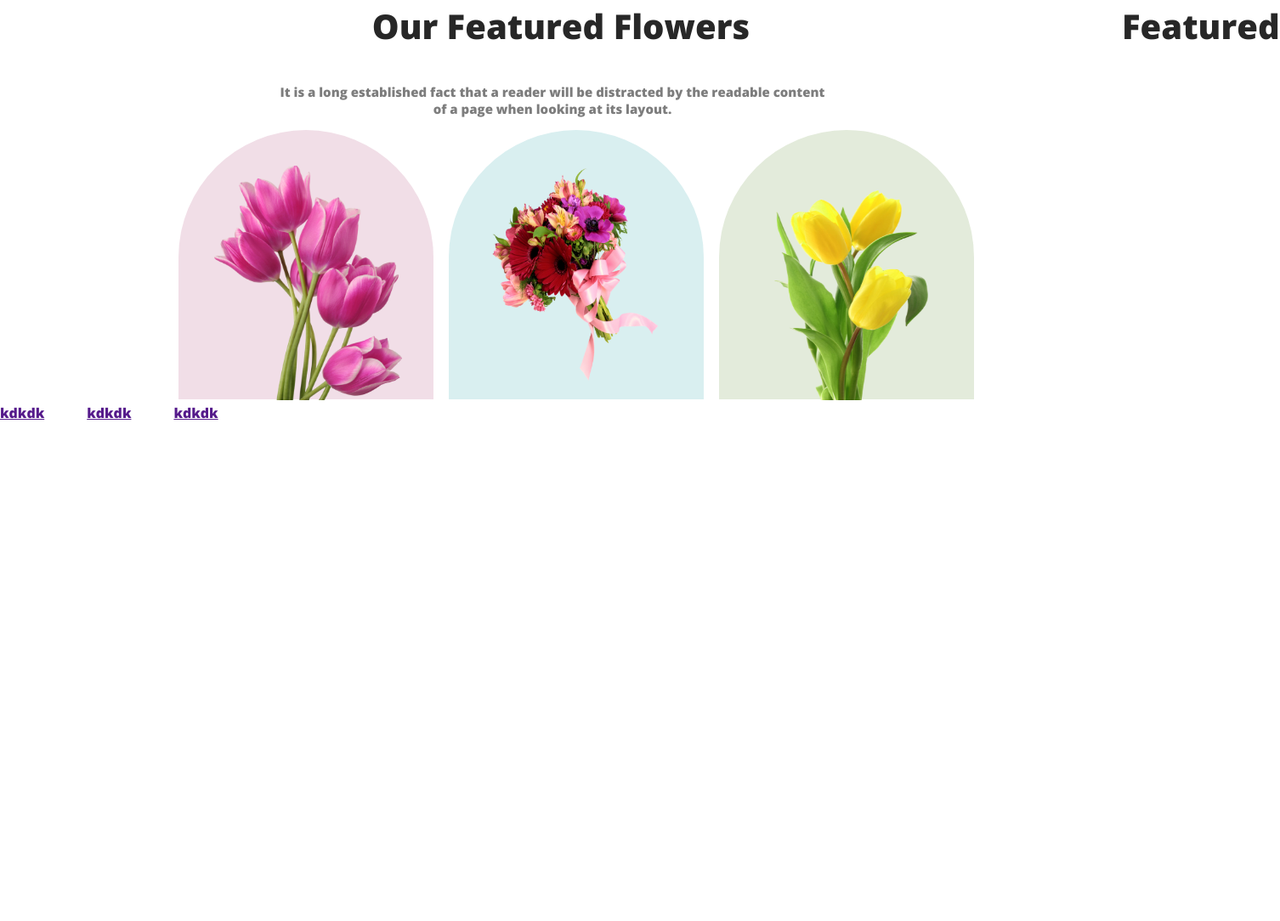
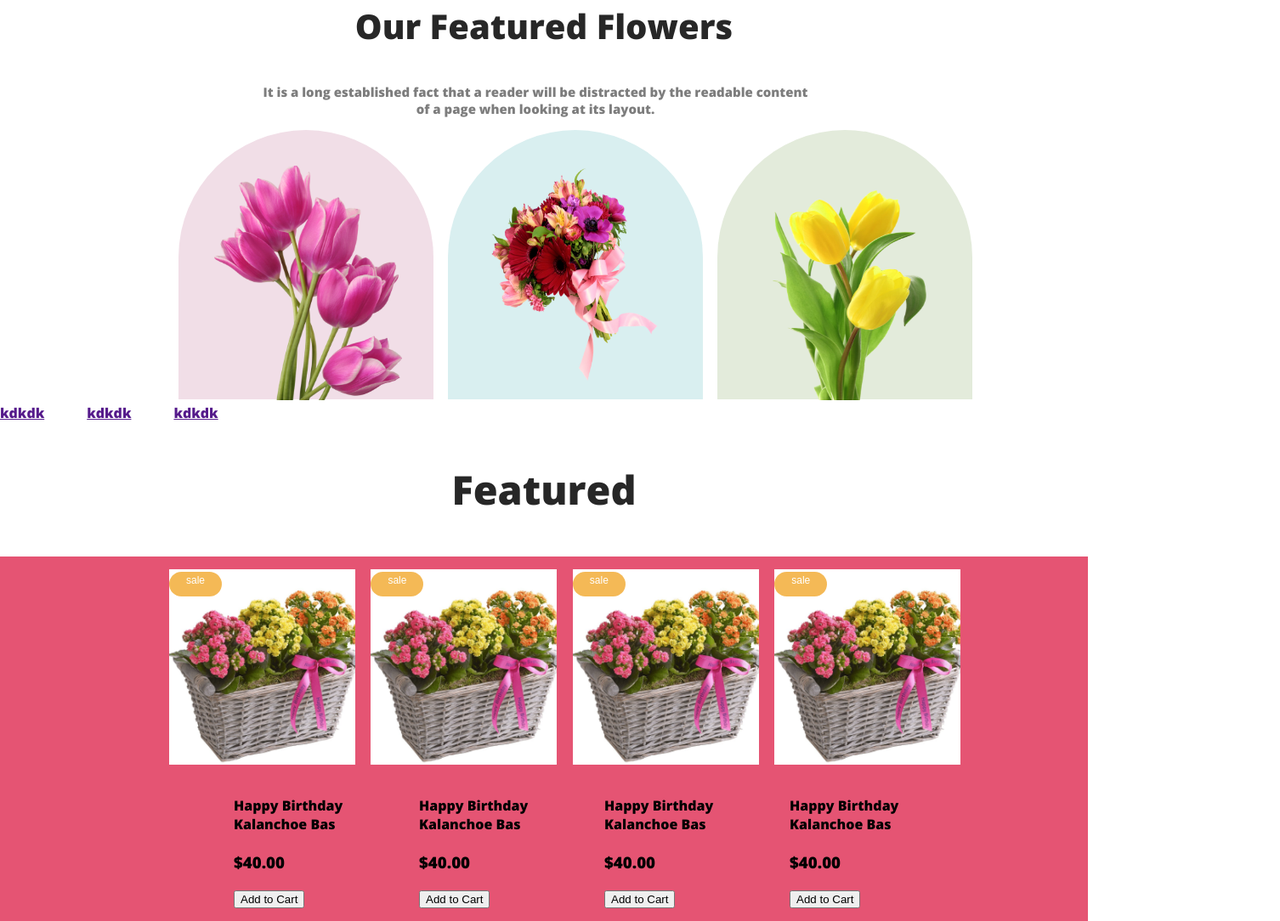
Before and after one commit to pollobkhalil/My-first-assignment, a plain HTML site: page index.html in a window 1280 px wide. Shown: the part 747-1831 px from the top of the page at 85% size, 1506 px wide, since content can reach past the window. Before the commit the page ends 1265 px from the top, so only its background shows below. Drawn offline with nearby package versions, Linux system fonts and the light colour scheme.

Commit message:
featured item

```diff
--- a/css/style.css
+++ b/css/style.css
@@ -45,7 +45,7 @@ body{
 
 /*start 1st section*/
 main{
-    display: flex;
+    /* display: flex; */
     padding-top: 110px;
 }
 .section{
@@ -127,3 +127,54 @@ main{
     text-align: center;
 
 }
+
+/* my unique section start */
+.section-2{
+    /* display: flex; */
+    /* max-width: 1351px; */
+    background-color: #E55473;
+}
+.section-head{
+    color: #272727;
+    text-align: center;
+    font-size: 40px;
+    font-weight: 800;
+}
+.section-box{
+    width: 229px;
+    height: 230px;
+    background: aqua;
+    background-image: url('../image/1st.jpg');
+    background-size: cover;
+}
+.box-container{
+    align-items: center;
+    padding: 15px 150px;
+    padding-left: 199px;
+}
+.feature-container{
+    align-items: center;
+    padding: 15px 150px;
+    padding-top: 1px;
+    gap: 2%;
+}
+.featured-button{
+    background: #F4B956;
+    border-radius: 15px;
+    border: 0;
+    font-size: 12px;
+    color: white;
+    font-weight: 400;
+    padding: 12px 20px;
+    padding-top: 3px;
+}
+.featured-bottom{
+    display: flex;
+    max-width: 928px;
+    gap: 2%;
+    padding-left: 125px;
+}
+.all-box{
+    display: flex;
+    gap: 2%;
+}
--- a/index.html
+++ b/index.html
@@ -48,11 +48,61 @@
         <!-- header banner end -->
 
         <!-- My unique section -->
-        <section class="section-2">
-            <div class="section-contant">
-                <h3 class="section-title" >Featured</h3>
+        <section>
+            <div class="section-head"><h3>Featured</h3></div>
+            <div class="section-2">
+                <div class="box-container">
+                <div class="all-box">
+            <div class="section-box">
+                <div class="box-contant">
+                    <button class="featured-button">sale</button>
+                </div>
+            </div>
+            <div class="section-box">
+                <div class="box-contant">
+                    <button class="featured-button">sale</button>
+                </div>
+            </div>
+            <div class="section-box">
+                <div class="box-contant">
+                    <button class="featured-button">sale</button>
+                </div>
+            </div>
+            <div class="section-box">
+                <div class="box-contant">
+                    <button class="featured-button">sale</button>
+                </div>
+            </div>
 
+                </div>
             </div>
+            <div class="feature-container">
+                <div class="featured-bottom">
+                <div class="featured-u">
+                    <h4 class="box-title" >Happy Birthday Kalanchoe Bas</h4>
+                <h3 class="box-price">$40.00</h3>
+                <button>Add to Cart</button>
+                </div>
+
+                <div class="featured-u">
+                    <h4 class="box-title" >Happy Birthday Kalanchoe Bas</h4>
+                <h3 class="box-price">$40.00</h3>
+                <button>Add to Cart</button>
+                </div>
+                <div class="featured-u">
+                    <h4 class="box-title" >Happy Birthday Kalanchoe Bas</h4>
+                <h3 class="box-price">$40.00</h3>
+                <button>Add to Cart</button>
+                </div>
+                <div class="featured-u">
+                    <h4 class="box-title" >Happy Birthday Kalanchoe Bas</h4>
+                <h3 class="box-price">$40.00</h3>
+                <button>Add to Cart</button>
+                </div>
+            </div>
+        </div>
+            </div>
+
         </section>
 
     </main>
```
Also changed, not shown: image/1st.jpg (added).
